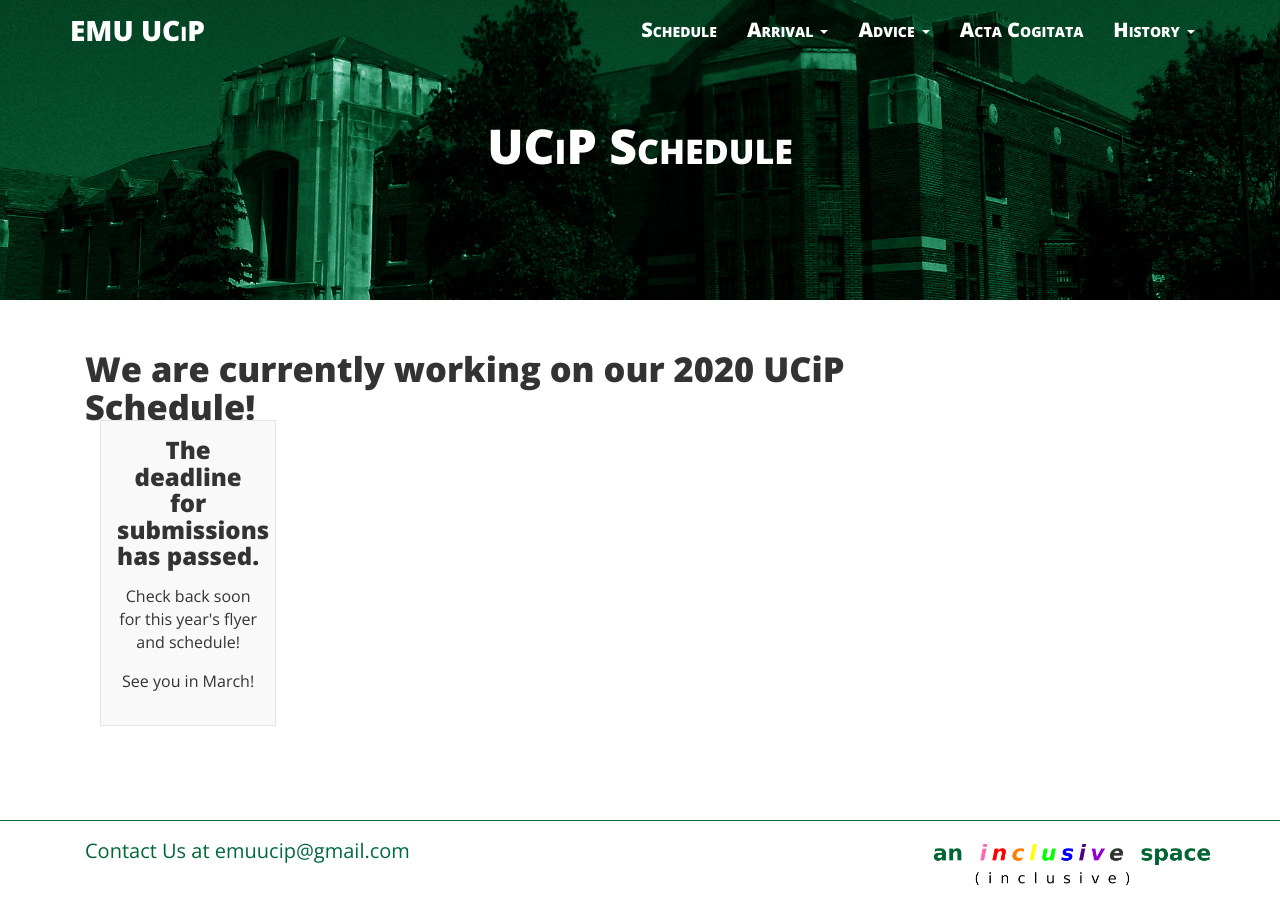
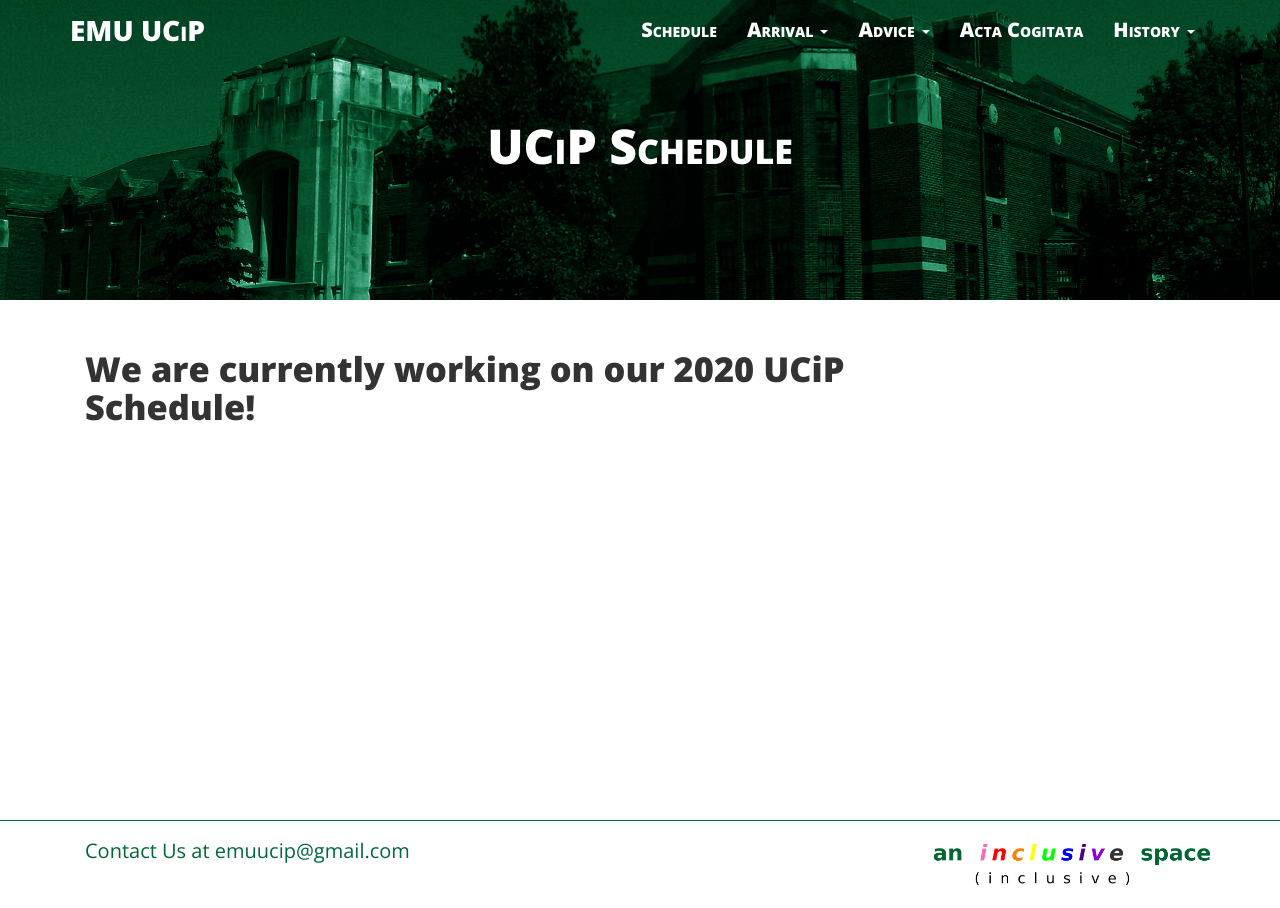
Before and after one commit to ucip/ucip.github.io, a Jekyll site: the page built from schedule.md, in a window 1280 px wide. Built offline with Jekyll 4.4.1, drawn with Linux system fonts in a browser that asks for light colours; nearby versions of some CDN libraries.

Commit message:
Update schedule.md

```diff
--- a/schedule.md
+++ b/schedule.md
@@ -222,6 +222,4 @@ permalink: /schedule/
         </li>
       </ul>
     </div> -->
-  </div>
-  {% include box.html %}
 </div>
```
